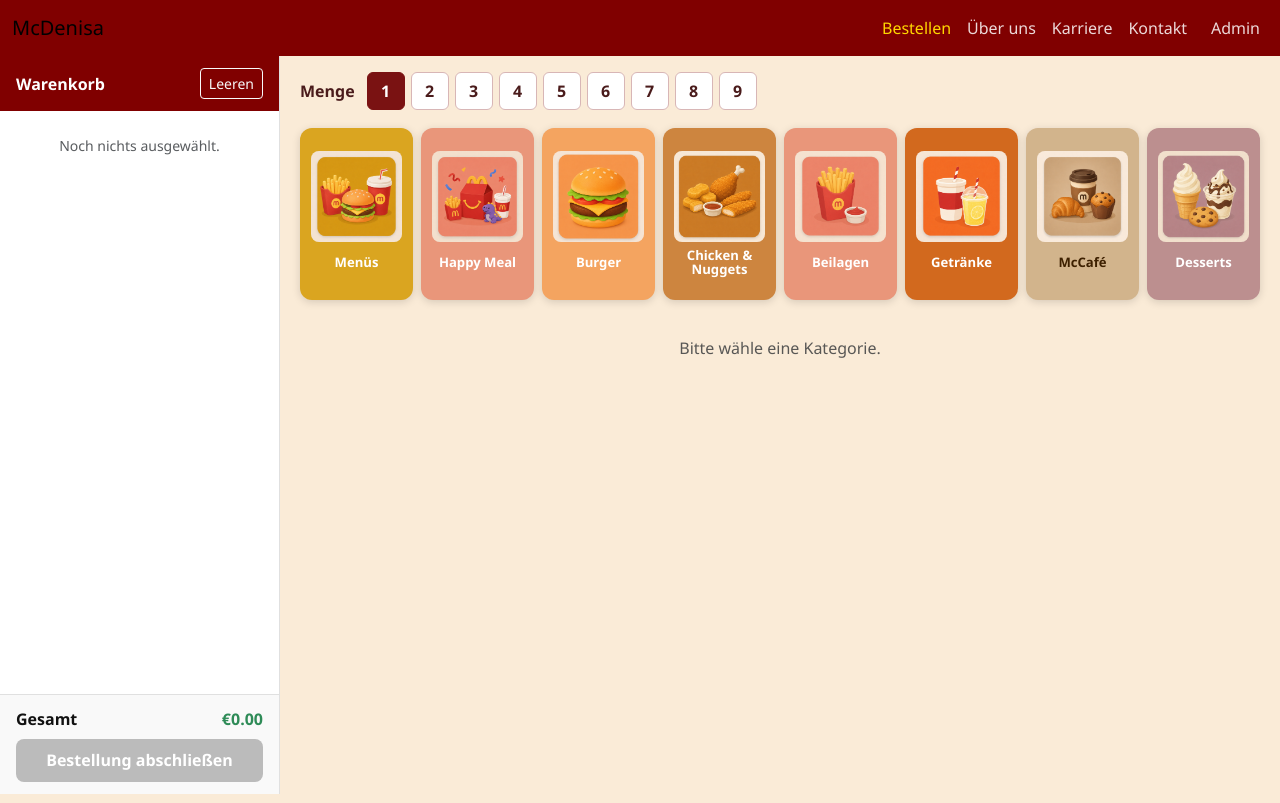
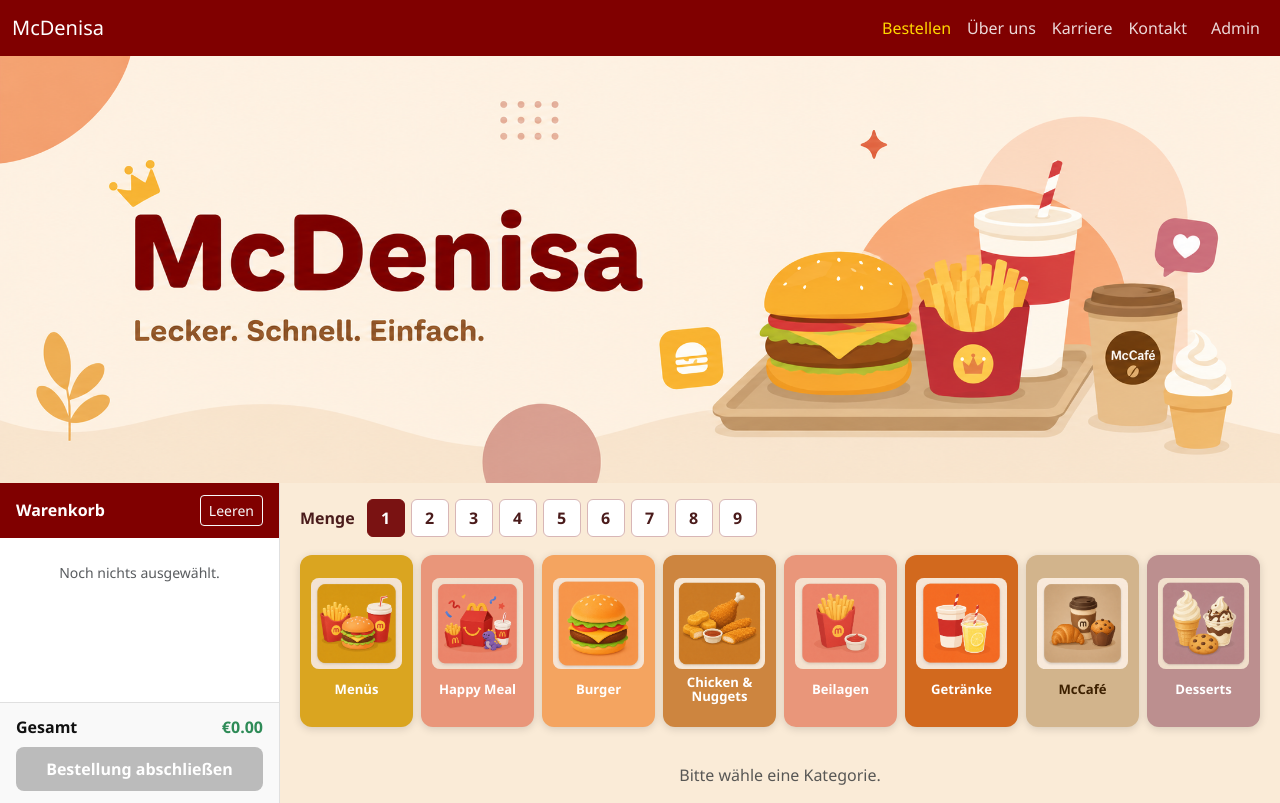
Before and after one commit to denisaandreea-a/McDenisa-Website-Pruefung, an Angular app: page /order in a window 1280 px wide. Built offline with nearby package versions, Linux system fonts and the light colour scheme.

Commit message:
Banner auf allen Seiten, McDenisa-Schrift weiß, POS-Höhe angepasst

```diff
--- a/src/app/app.html
+++ b/src/app/app.html
@@ -1,7 +1,5 @@
 <app-navbar></app-navbar>
-@if (showBanner) {
-  <div class="site-banner">
-    <img src="assets/menu/mcdenisa-banner.png" alt="McDenisa Kasse" />
-  </div>
-}
+<div class="site-banner">
+  <img src="assets/menu/mcdenisa-banner.png" alt="McDenisa Kasse" />
+</div>
 <router-outlet></router-outlet>
--- a/src/app/app.ts
+++ b/src/app/app.ts
@@ -1,5 +1,5 @@
 import { Component } from '@angular/core';
-import { Router, RouterOutlet } from '@angular/router';
+import { RouterOutlet } from '@angular/router';
 import { Navbar } from './navbar/navbar';
 
 @Component({
@@ -8,10 +8,4 @@
   templateUrl: './app.html',
   styleUrl: './app.css'
 })
-export class App {
-  constructor(public router: Router) {}
-
-  get showBanner(): boolean {
-    return !this.router.url.startsWith('/order');
-  }
-}
+export class App {}
--- a/src/styles.css
+++ b/src/styles.css
@@ -36,7 +36,8 @@
 
 .pos-layout {
   display: flex;
-  height: calc(100vh - 62px);
+  height: calc(100vh - 62px - 33.33vw);
+  min-height: 320px;
 }
 
 /* Linke Spalte: Warenkorb */
@@ -247,6 +248,7 @@
 }
 
 .navbar-mc .navbar-brand {
+  color: #fff !important;
   padding: 0;
   margin-right: 1.25rem;
 }
```
